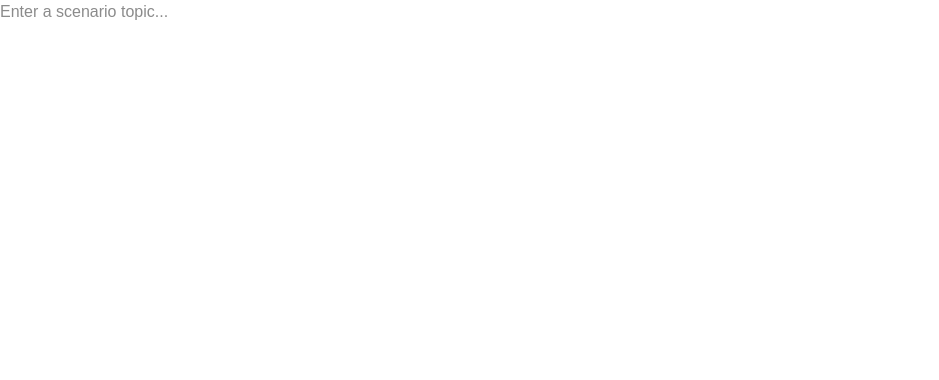
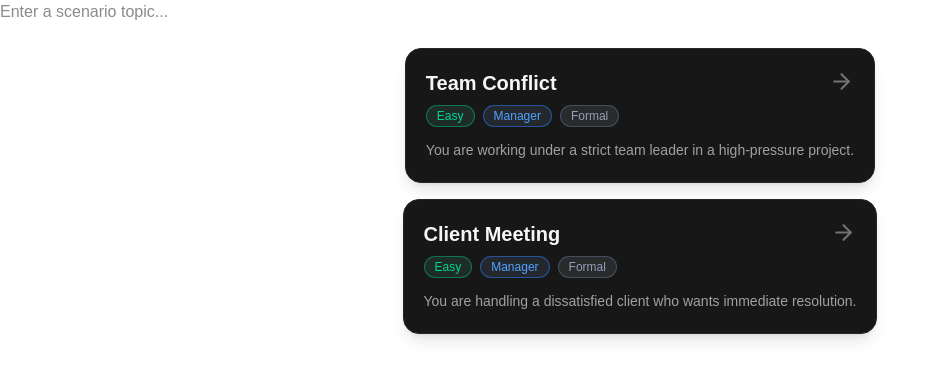
Before and after one commit to menukahansda/formal-convo-simulator, a Next.js app: page /practice in a window 1280 px wide. Shown: the top 380 px of the page, without its empty margins (0-939 px from the left). Built offline with nearby package versions, Linux system fonts and the light colour scheme.

Commit message:
feat: add scenario card to the practice page

```diff
--- a/src/app/practice/page.tsx
+++ b/src/app/practice/page.tsx
@@ -1,10 +1,30 @@
 "use client";
 import { useState } from "react";
+import ScenarioCard from "@/components/shared/ScenarioCard";
+import type { LLMResponse } from "@/types/llm";
+
 export default function Practice() {
   const [searchTopic, setSearchTopic] = useState("");
+  const scenarios : LLMResponse[] = [
+  {
+    topic: "Team Conflict",
+    scenario: "You are working under a strict team leader in a high-pressure project.",
+    difficulty: "Easy",
+    person: "Team Leader",
+    tone: "Formal"
+  },
+  {
+    topic: "Client Meeting",
+    scenario: "You are handling a dissatisfied client who wants immediate resolution.",
+    difficulty: "Hard",
+    person: "Client",
+    tone: "Professional"
+  },
+];
   async function handleFormSubmit(e: React.SubmitEvent) {
     e.preventDefault();
     console.log(`form submitted with topic = ${searchTopic}`);
+    // send to llm and fetch data - data type -
   }
   return (
     <>
@@ -19,7 +39,11 @@ export default function Practice() {
             onChange={(e) => setSearchTopic(e.target.value)}
           />
         </form>
-
+        <div className="mt-6 flex flex-col gap-4 items-center">
+          {scenarios.map((sc, idx)=>(
+            <ScenarioCard key={idx} topic={sc.topic} scenario={sc.scenario} difficulty={sc.difficulty} person={sc.person} tone={sc.tone}/>
+          ))}
+        </div>
       </div>
     </>
   );
```
